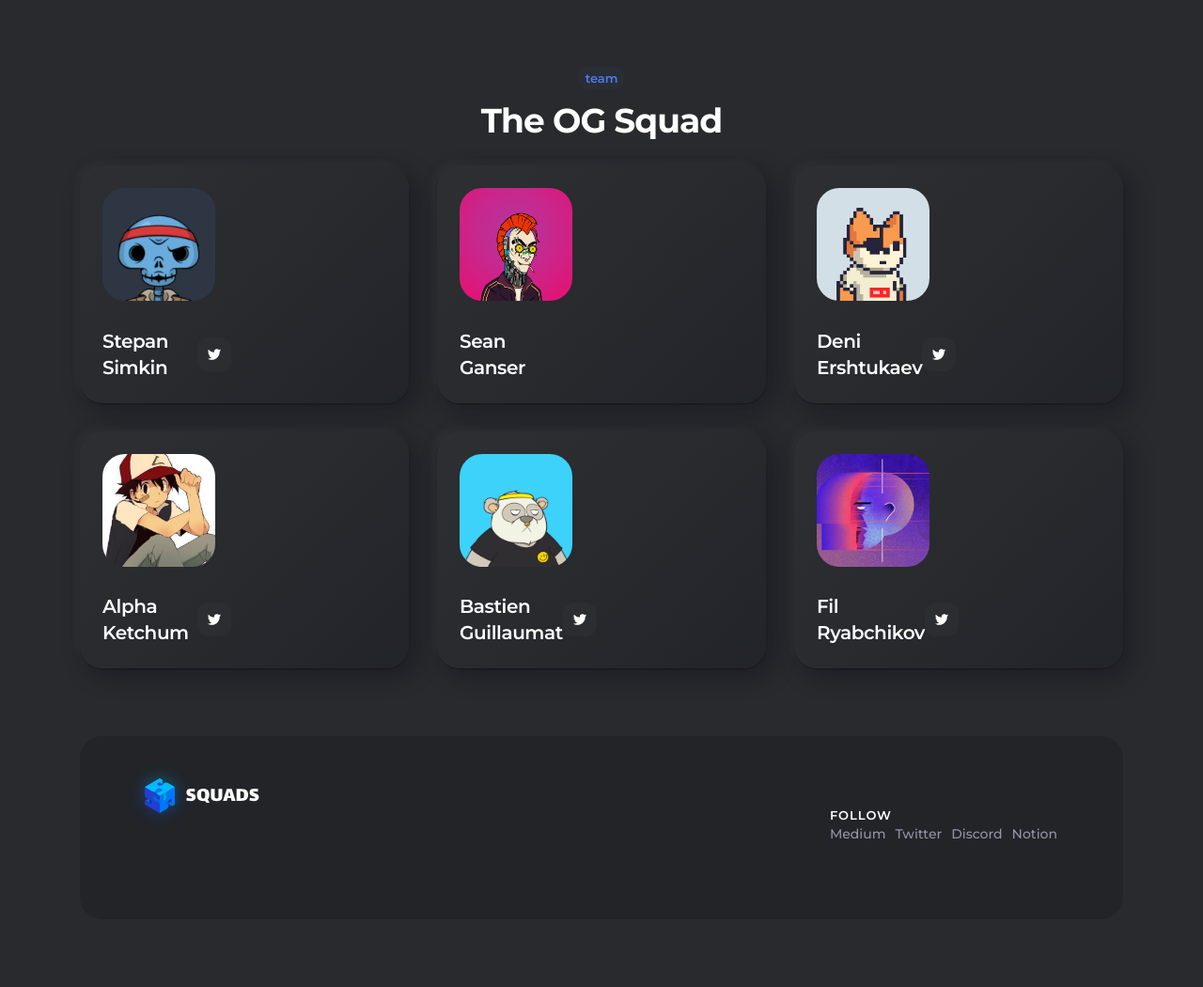
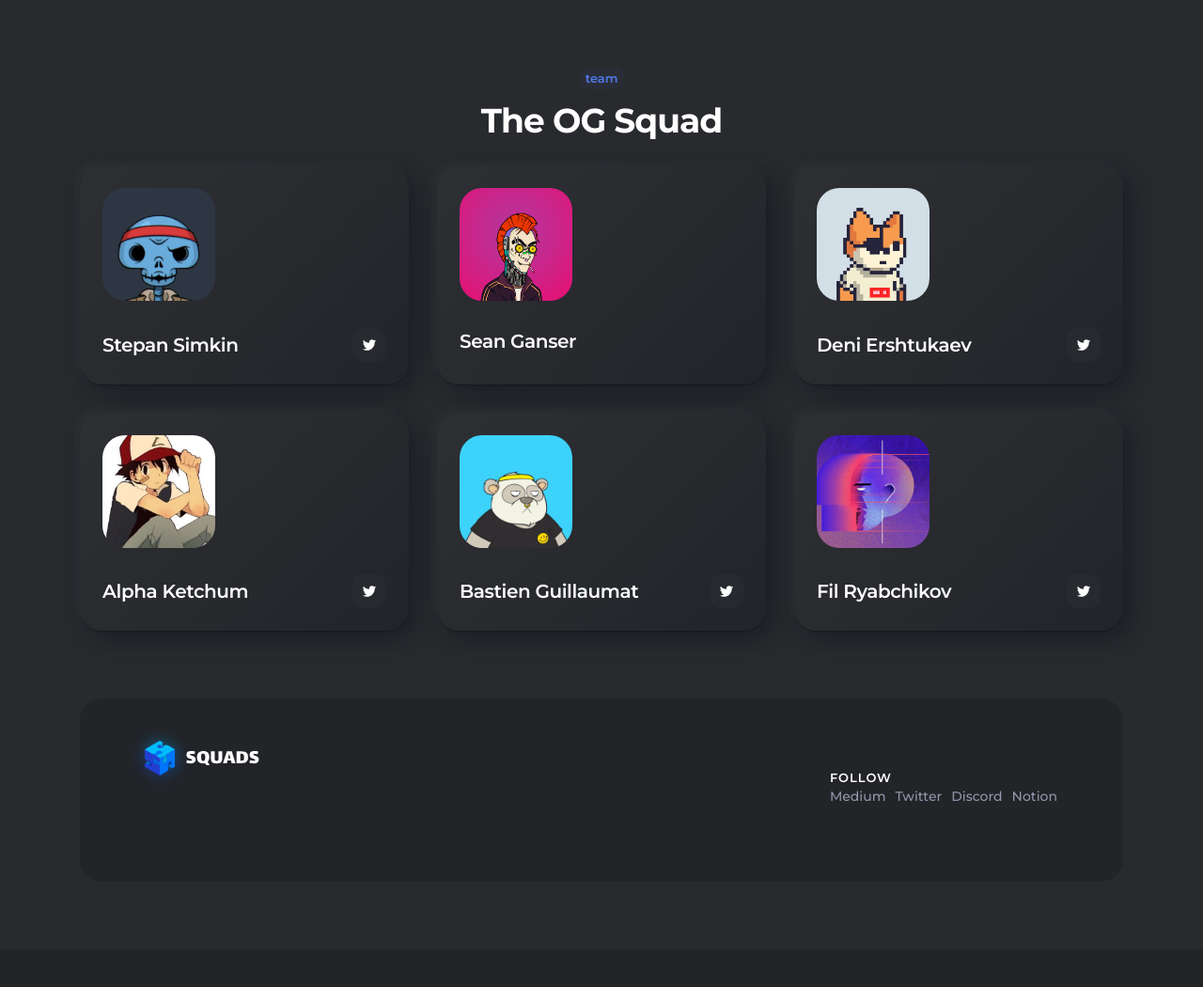
Before and after one commit to Squads-Protocol/squads-protocol.github.io, a PHP site: page / in a window 1280 px wide. Shown: the part 4466-5516 px from the top of the page at 94% size. After the commit the page ends 5318 px from the top, so only its background shows below. Run offline with PHP 8.4, Linux system fonts and the light colour scheme.

Commit message:
clean layout

```diff
--- a/css/style.css
+++ b/css/style.css
@@ -44,6 +44,11 @@ body {
   display: grid;
   align-items: center;
   grid-template-columns: 1fr 1fr 1fr;
+}
+.flex-vb1 {
+  display: flex;
+  align-items: center;
+  justify-content: space-between;
 }
 
 .flex-vb-center {
--- a/index.html
+++ b/index.html
@@ -193,41 +193,41 @@
         <div class="grid-teams">
             <div class="item wow animate__animated animate__fadeIn">
                 <img src="/img/team-1.jpg" alt="img">
-                <div class="flex-vb">
+                <div class="flex-vb1">
                     <p class="name">Stepan Simkin</p>
                     <a href="https://twitter.com/simkinstepan?s=21" target="_blank"><i class="icon twitter"></i></a>
                 </div>
             </div>
             <div class="item wow animate__animated animate__fadeIn">
                 <img src="/img/team-2.jpeg" alt="img">
-                <div class="flex-vb">
+                <div class="flex-vb1">
                     <p class="name">Sean Ganser</p>
                 </div>
             </div>
             <div class="item wow animate__animated animate__fadeIn">
                 <img src="/img/team-3.jpg" alt="img">
-                <div class="flex-vb">
+                <div class="flex-vb1">
                     <p class="name">Deni Ershtukaev</p>
                     <a href="https://twitter.com/deni_ersht" target="_blank"><i class="icon twitter"></i></a>
                 </div>
             </div>
             <div class="item wow animate__animated animate__fadeIn">
                 <img src="/img/team-4.jpg" alt="img">
-                <div class="flex-vb">
+                <div class="flex-vb1">
                     <p class="name">Alpha Ketchum</p>
                     <a href="https://twitter.com/alphaketchum" target="_blank"><i class="icon twitter"></i></a>
                 </div>
             </div>
             <div class="item wow animate__animated animate__fadeIn">
                 <img src="/img/team-5.jpg" alt="img">
-                <div class="flex-vb">
+                <div class="flex-vb1">
                     <p class="name">Bastien Guillaumat</p>
                     <a href="https://twitter.com/bguillaumat_?s=21" target="_blank"><i class="icon twitter"></i></a>
                 </div>
             </div>
             <div class="item wow animate__animated animate__fadeIn">
                 <img src="/img/team-6.jpg" alt="img">
-                <div class="flex-vb">
+                <div class="flex-vb1">
                     <p class="name">Fil Ryabchikov</p>
                     <a href="https://twitter.com/iamfilian?s=21" target="_blank"><i class="icon twitter"></i></a>
                 </div>
```
